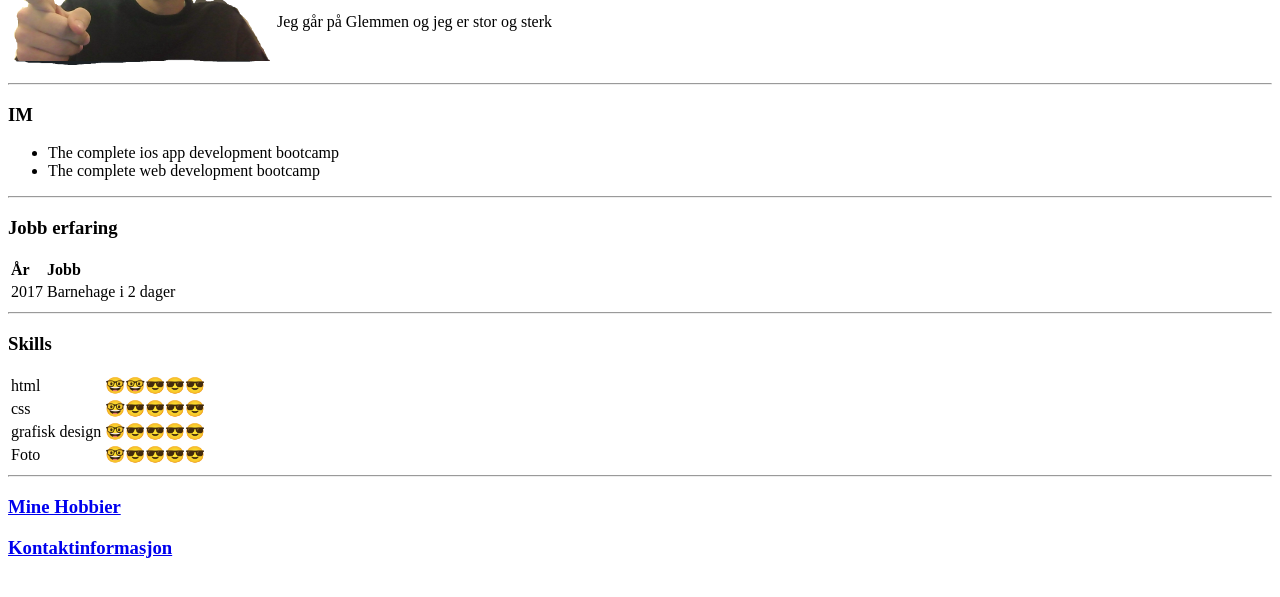
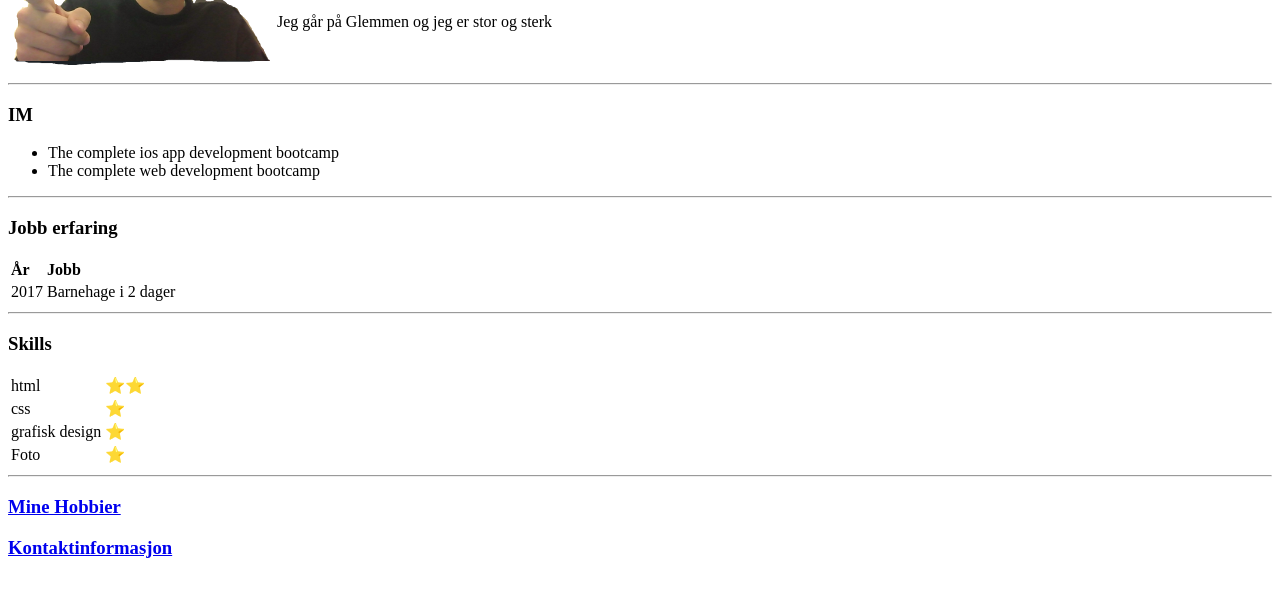
Before and after one commit to benjaminsjp/Udemy-kurs, a plain HTML site: page index.html in a window 1280 px wide. Shown: the part 137-734 px from the top of the page. Drawn offline with Linux system fonts and the light colour scheme.

Commit message:
Update index.html

```diff
--- a/index.html
+++ b/index.html
@@ -59,24 +59,24 @@
 <table>
    <tr>
       <td>html</td>
-      <td>🤓🤓😎😎😎</td>
+      <td>⭐⭐</td>
    </tr>
    <tr>
       <td>css</td>
-      <td>🤓😎😎😎😎</td>
+      <td>⭐</td>
    </tr>
    <tr>
       <td>
          grafisk design
       </td>
-      <td>🤓😎😎😎😎</td>
+      <td>⭐</td>
    </tr>
    <tr>
       <td>
          Foto
       </td>
       <td>
-         🤓😎😎😎😎
+         ⭐
       </td>
    </tr>
 
```
